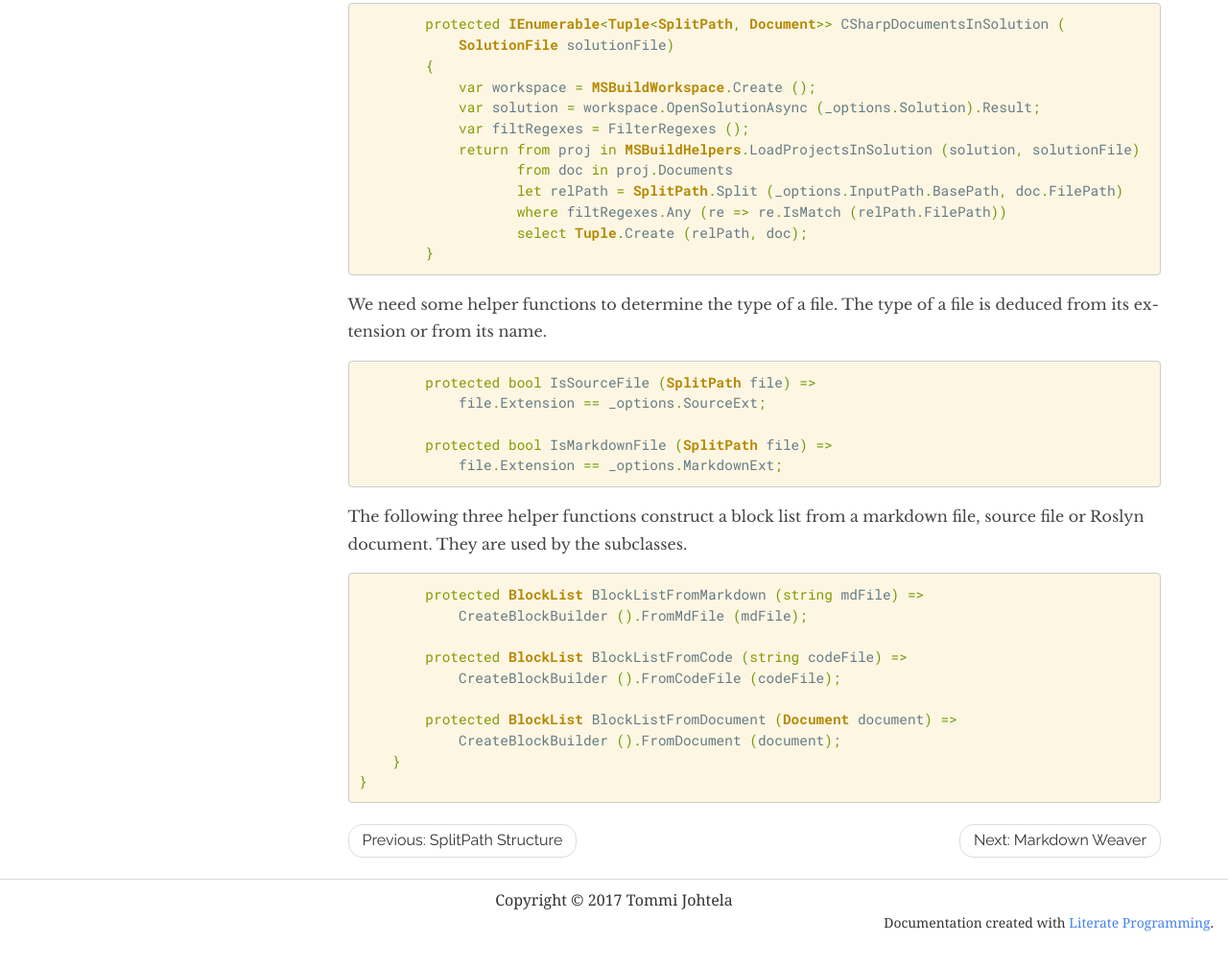
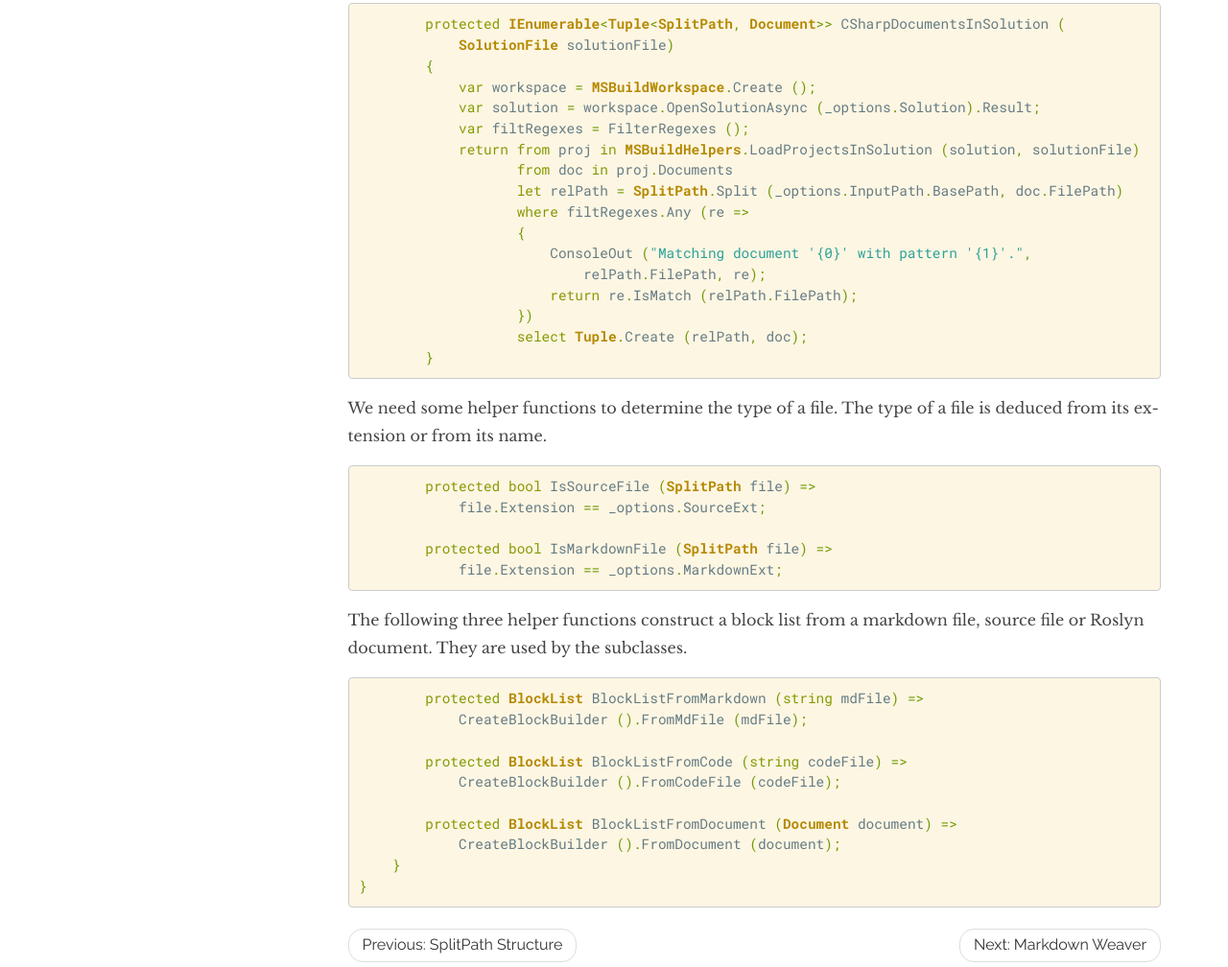
Before and after one commit to johtela/LiterateProgramming, a plain HTML site: page docs/src/Weaver.html in a window 1280 px wide. Shown: the part 5198-6206 px from the top of the page at 96% size. Before the commit the page ends 6181 px from the top, so only its background shows below. Drawn offline with nearby package versions, Linux system fonts and the light colour scheme; some packages are replaced by stand-ins of ours.

Commit message:
Trying to add logging.

```diff
--- a/docs/src/Weaver.html
+++ b/docs/src/Weaver.html
@@ -339,7 +339,12 @@ information that the Roslyn compiler attaches to the source file.</p>
 			<span class="keyword">return</span> <span class="keyword">from</span> proj <span class="keyword">in</span> <span class="typename" data-toggle="tooltip" title="LiterateProgramming.MSBuildHelpers"><a href="../src/MSBuildHelpers.html#LiterateProgramming.MSBuildHelpers">MSBuildHelpers</a></span><span class="punctuation" data-toggle="tooltip" title="LiterateProgramming.MSBuildHelpers.LoadProjectsInSolution(Microsoft.CodeAnalysis.Solution, Microsoft.Build.Construction.SolutionFile)">.</span><span data-toggle="tooltip" title="LiterateProgramming.MSBuildHelpers.LoadProjectsInSolution(Microsoft.CodeAnalysis.Solution, Microsoft.Build.Construction.SolutionFile)"><a href="../src/MSBuildHelpers.html#LiterateProgramming.MSBuildHelpers.LoadProjectsInSolution(Microsoft.CodeAnalysis.Solution, Microsoft.Build.Construction.SolutionFile)">LoadProjectsInSolution</a></span> <span class="punctuation">(</span><span data-toggle="tooltip" title="Microsoft.CodeAnalysis.Solution">solution</span><span class="punctuation">,</span> <span data-toggle="tooltip" title="Microsoft.Build.Construction.SolutionFile">solutionFile</span><span class="punctuation">)</span>
 				   <span class="keyword">from</span> doc <span class="keyword">in</span> <span data-toggle="tooltip" title="Microsoft.CodeAnalysis.Project">proj</span><span class="punctuation" data-toggle="tooltip" title="System.Collections.Generic.IEnumerable<Microsoft.CodeAnalysis.Document>">.</span><span data-toggle="tooltip" title="System.Collections.Generic.IEnumerable<Microsoft.CodeAnalysis.Document>">Documents</span>
 				   <span class="keyword">let</span> relPath <span class="punctuation">=</span> <span class="typename" data-toggle="tooltip" title="LiterateProgramming.SplitPath"><a href="../src/SplitPath.html#LiterateProgramming.SplitPath">SplitPath</a></span><span class="punctuation" data-toggle="tooltip" title="LiterateProgramming.SplitPath.Split(string, string)">.</span><span data-toggle="tooltip" title="LiterateProgramming.SplitPath.Split(string, string)"><a href="../src/SplitPath.html#LiterateProgramming.SplitPath.Split(string, string)">Split</a></span> <span class="punctuation">(</span><span data-toggle="tooltip" title="LiterateProgramming.Options"><a href="../src/Weaver.html#LiterateProgramming.Weaver._options">_options</a></span><span class="punctuation" data-toggle="tooltip" title="LiterateProgramming.SplitPath">.</span><span data-toggle="tooltip" title="LiterateProgramming.SplitPath"><a href="../src/Options.html#LiterateProgramming.Options.InputPath">InputPath</a></span><span class="punctuation" data-toggle="tooltip" title="string">.</span><span data-toggle="tooltip" title="string"><a href="../src/SplitPath.html#LiterateProgramming.SplitPath.BasePath">BasePath</a></span><span class="punctuation">,</span> <span data-toggle="tooltip" title="Microsoft.CodeAnalysis.Document">doc</span><span class="punctuation" data-toggle="tooltip" title="string">.</span><span data-toggle="tooltip" title="string">FilePath</span><span class="punctuation">)</span>
-				   <span class="keyword">where</span> <span data-toggle="tooltip" title="System.Text.RegularExpressions.Regex[]">filtRegexes</span><span class="punctuation" data-toggle="tooltip" title="System.Collections.Generic.IEnumerable<System.Text.RegularExpressions.Regex>.Any<System.Text.RegularExpressions.Regex>(System.Func<System.Text.RegularExpressions.Regex, bool>)">.</span><span data-toggle="tooltip" title="System.Collections.Generic.IEnumerable<System.Text.RegularExpressions.Regex>.Any<System.Text.RegularExpressions.Regex>(System.Func<System.Text.RegularExpressions.Regex, bool>)">Any</span> <span class="punctuation">(</span>re <span class="punctuation" data-toggle="tooltip" title="lambda expression">=&gt;</span> <span data-toggle="tooltip" title="System.Text.RegularExpressions.Regex">re</span><span class="punctuation" data-toggle="tooltip" title="System.Text.RegularExpressions.Regex.IsMatch(string)">.</span><span data-toggle="tooltip" title="System.Text.RegularExpressions.Regex.IsMatch(string)">IsMatch</span> <span class="punctuation">(</span><span data-toggle="tooltip" title="LiterateProgramming.SplitPath">relPath</span><span class="punctuation" data-toggle="tooltip" title="string">.</span><span data-toggle="tooltip" title="string"><a href="../src/SplitPath.html#LiterateProgramming.SplitPath.FilePath">FilePath</a></span><span class="punctuation">)</span><span class="punctuation">)</span>
+				   <span class="keyword">where</span> <span data-toggle="tooltip" title="System.Text.RegularExpressions.Regex[]">filtRegexes</span><span class="punctuation" data-toggle="tooltip" title="System.Collections.Generic.IEnumerable<System.Text.RegularExpressions.Regex>.Any<System.Text.RegularExpressions.Regex>(System.Func<System.Text.RegularExpressions.Regex, bool>)">.</span><span data-toggle="tooltip" title="System.Collections.Generic.IEnumerable<System.Text.RegularExpressions.Regex>.Any<System.Text.RegularExpressions.Regex>(System.Func<System.Text.RegularExpressions.Regex, bool>)">Any</span> <span class="punctuation">(</span>re <span class="punctuation" data-toggle="tooltip" title="lambda expression">=&gt;</span>
+				   <span class="punctuation">{</span>
+					   <span data-toggle="tooltip" title="LiterateProgramming.Weaver.ConsoleOut(string, params object[])"><a href="../src/Weaver.html#LiterateProgramming.Weaver.ConsoleOut(string, object[])">ConsoleOut</a></span> <span class="punctuation">(</span><span class="string" data-toggle="tooltip" title="string">&quot;Matching document &#39;{0}&#39; with pattern &#39;{1}&#39;.&quot;</span><span class="punctuation">,</span>
+						   <span data-toggle="tooltip" title="LiterateProgramming.SplitPath">relPath</span><span class="punctuation" data-toggle="tooltip" title="string">.</span><span data-toggle="tooltip" title="string"><a href="../src/SplitPath.html#LiterateProgramming.SplitPath.FilePath">FilePath</a></span><span class="punctuation">,</span> <span data-toggle="tooltip" title="System.Text.RegularExpressions.Regex">re</span><span class="punctuation">)</span><span class="punctuation">;</span>
+					   <span class="keyword">return</span> <span data-toggle="tooltip" title="System.Text.RegularExpressions.Regex">re</span><span class="punctuation" data-toggle="tooltip" title="System.Text.RegularExpressions.Regex.IsMatch(string)">.</span><span data-toggle="tooltip" title="System.Text.RegularExpressions.Regex.IsMatch(string)">IsMatch</span> <span class="punctuation">(</span><span data-toggle="tooltip" title="LiterateProgramming.SplitPath">relPath</span><span class="punctuation" data-toggle="tooltip" title="string">.</span><span data-toggle="tooltip" title="string"><a href="../src/SplitPath.html#LiterateProgramming.SplitPath.FilePath">FilePath</a></span><span class="punctuation">)</span><span class="punctuation">;</span>
+				   <span class="punctuation">}</span><span class="punctuation">)</span>
 				   <span class="keyword" data-toggle="tooltip" title="System.Collections.Generic.IEnumerable<System.Tuple<LiterateProgramming.SplitPath, Microsoft.CodeAnalysis.Document>>">select</span> <span class="typename" data-toggle="tooltip" title="System.Tuple">Tuple</span><span class="punctuation" data-toggle="tooltip" title="System.Tuple.Create<LiterateProgramming.SplitPath, Microsoft.CodeAnalysis.Document>(LiterateProgramming.SplitPath, Microsoft.CodeAnalysis.Document)">.</span><span data-toggle="tooltip" title="System.Tuple.Create<LiterateProgramming.SplitPath, Microsoft.CodeAnalysis.Document>(LiterateProgramming.SplitPath, Microsoft.CodeAnalysis.Document)">Create</span> <span class="punctuation">(</span><span data-toggle="tooltip" title="LiterateProgramming.SplitPath">relPath</span><span class="punctuation">,</span> <span data-toggle="tooltip" title="Microsoft.CodeAnalysis.Document">doc</span><span class="punctuation">)</span><span class="punctuation">;</span>
 		<span class="punctuation">}</span>
 </code></pre>
```
Also changed, not shown: 1 other file.
